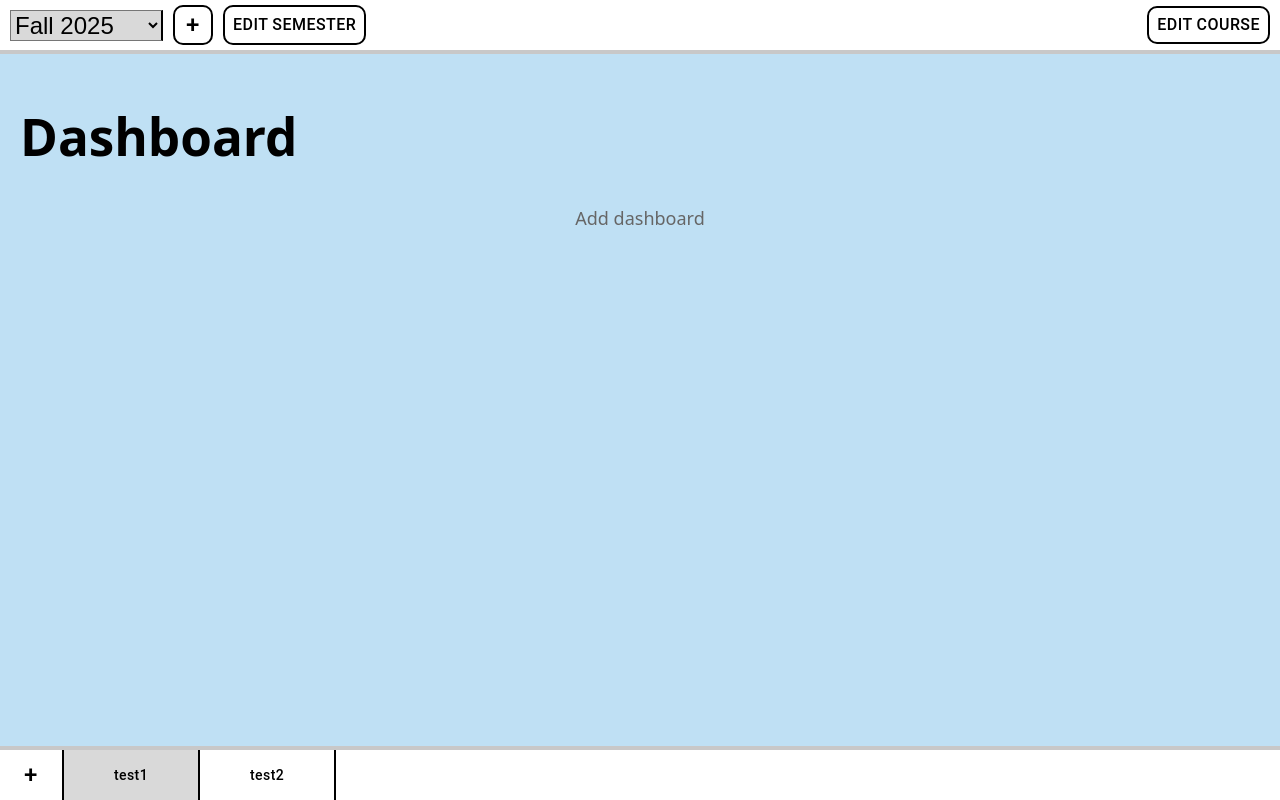
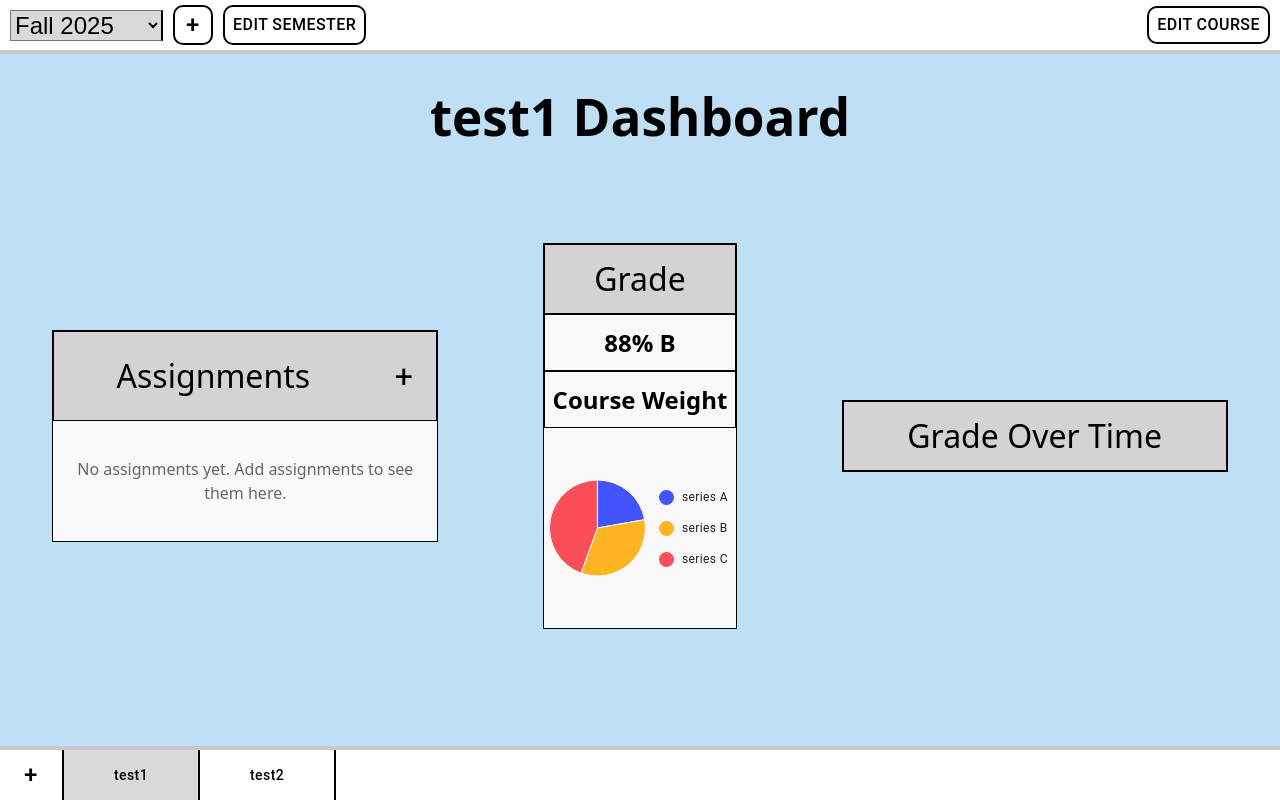
Before and after one commit to kn2117/CECS-448-Project-3-Team-3, a React (Vite) app: page / in a window 1280 px wide. Built offline with nearby package versions, Linux system fonts and the light colour scheme.

Commit message:
Finish Assignment and Pie Chart Layout

```diff
--- a/package.json
+++ b/package.json
@@ -14,7 +14,9 @@
     "@emotion/styled": "^11.14.1",
     "@mui/icons-material": "^7.3.5",
     "@mui/material": "^7.3.5",
+    "@mui/x-charts": "^8.20.0",
     "react": "^19.2.0",
+    "react-chartjs-2": "^5.3.1",
     "react-dom": "^19.2.0",
     "react-draggable": "^4.5.0"
   },
--- a/src/App.jsx
+++ b/src/App.jsx
@@ -46,11 +46,12 @@ function App() {
     }
   });
 
-  // Get semesters list from courseData
+  // Derive semesters list from courseData
   const [semesters, setSemesters] = useState({
     'Fall 2025': ['test1', 'test2'],
     'Spring 2025': ['test3', 'test4']
   });
+
 
   const [semester, setSemester] = useState('Fall 2025');
   const [course, setCourse] = useState('test1');
@@ -168,7 +169,6 @@ function App() {
       updated[semester] = [...updated[semester], courseName];
       return updated;
     });
-
     // Set as current course
     setSemester(semester);
     setCourse(courseName);
--- a/src/Dashboard.css
+++ b/src/Dashboard.css
@@ -1,7 +1,78 @@
-.dashboard {
-    padding: 20px;
+
+.dashboard h1 {
+    margin-bottom: 0px;
 }
 
-.dashboard h1 {
-    margin-bottom: 20px;
+.dashboard-header {
+    text-align: center;
+    font-weight: bold
 }
+
+.dashboard-container {
+  display: flex;
+  flex-direction: row;
+  justify-content: space-around;
+  align-items: center;
+  width: 100%;
+}
+.assignments, .grade-pie-chart, .grade-line-chart {
+    background-color: #f9f9f9;
+    margin-top: 5%;
+    border: 1px solid black;
+    width : 30%;
+    height: auto;
+}
+
+.grade-pie-chart{
+    width:15%
+}
+
+.assignments-header, .grade-pie-chart-header, .grade-line-chart-header {
+    display: flex;
+    text-align: center;
+    background-color: lightgrey;
+    align-items: center;
+    padding-top: 10px;
+    padding-bottom: 10px;
+    justify-content: space-between;
+    font-weight: normal;
+    margin: auto;
+    border: 1px solid black;
+    font-size: 2em;
+}
+
+.assignments-table {
+    max-height: 10%;
+    overflow-y: auto;
+    background-color: white;
+    margin-top: 0px;
+}
+
+table {
+    position: sticky;
+    width: 100%;
+    border-collapse: collapse;
+    border: 1px solid black
+}
+
+th, td {
+  padding: 10px;
+  border: 1px solid black;
+  text-align: center;
+  align-items: center;
+}
+
+.grade-pie-chart-header, .grade-line-chart-header {
+  justify-content: center;
+}
+
+.grade-pie-grades {
+    display: flex;
+    flex-direction: column;
+    align-items: center;
+    padding-top: 5%;
+    padding-bottom: 5%;
+    margin-top: 0px;
+    margin-bottom: 0px;
+    border: 1px solid black;
+}
--- a/src/Dashboard.jsx
+++ b/src/Dashboard.jsx
@@ -1,21 +1,119 @@
 import React from 'react';
 import './Dashboard.css';
+import { Button} from '@mui/material'
+import {
+  calculateWeightedGrade,
+  calculateUnweightedGrade,
+  convertToLetterGrade,
+  convertToGPA,
+  calculateOverallGPA,
+  recommendFocusByPotential,
+  recommendFocusByLowestGrade
+} from './gradeCalculator';
+import {PieChart} from '@mui/x-charts/PieChart';
+import { useState } from 'react';
 
-function Dashboard({ semester, courseData }) {
+
+function Dashboard({ semester, courseData, selectedCourseName }) {
     // Get courses for the current semester
     const coursesInSemester = Object.values(courseData).filter(
         course => course.semester === semester
     );
 
+     // Get the selected course data
+    const selectedCourseData = courseData[selectedCourseName] || coursesInSemester[0];
+
     return (
-        <div className="dashboard">
-            <h1>Dashboard</h1>
-            <p style={{ color: '#666', fontSize: '18px', textAlign: 'center', marginTop: '40px' }}>
-                Add dashboard
-            </p>
+        <div className="dashboard-root">
+            <h1 className="dashboard-header"> {selectedCourseData.name} Dashboard </h1>
+            <div className="dashboard-container">
+                <Assignments  courseAssignments={selectedCourseData.assignments}/>
+                <GradePieChart weights={selectedCourseData.categoryWeights} assignments={selectedCourseData.assignments} />
+                <GradeLineChart />
+            </div>
             {/* Dashboard */}
         </div>
     );
 }
 
+function Assignments({ courseAssignments }) {
+    return (
+        <div className = "assignments">
+            <h2 className = "assignments-header">
+                <div></div>
+                Assignments
+                <Button
+                style ={{ fontSize: '32px', color: 'black', borderRadius: 10, height: '75%', fontWeight: 'normal' }}>
+                    +
+                </Button>
+            </h2>
+            {courseAssignments && courseAssignments.length > 0 ? (
+                        <table className="assignments-table">
+                            <thead>
+                                <tr>
+                                    <th>Name</th>
+                                    <th>Category</th>
+                                    <th>Score</th>
+                                    <th>Percentage</th>
+                                    <th>Due Date</th>
+                                </tr>
+                            </thead>
+                            <tbody>
+                                {courseAssignments.map((assignment, index) => (
+                                    <tr key={index}>
+                                        <td>{assignment.name}</td>
+                                        <td>{assignment.category}</td>
+                                        <td>{assignment.score} / {assignment.maxScore}</td>
+                                        <td>{((assignment.score / assignment.maxScore) * 100).toFixed(2)}%</td>
+                                        <td>{assignment.dueDate}</td>
+                                    </tr>
+                                ))}
+                            </tbody>
+                        </table>
+                    ) : (
+                        <p style={{ textAlign: 'center', color: '#666', padding: '20px' }}>
+                            No assignments yet. Add assignments to see them here.
+                        </p>
+                    )}
+        </div>
+    );
+}
+
+function GradePieChart(weights, assignments, GPA, letterGra) {
+
+const MyPieChart = () => {
+  return (
+    <PieChart
+      series={[
+    {
+      data: [
+        { id: 0, value: 10, label: 'series A' },
+        { id: 1, value: 15, label: 'series B' },
+        { id: 2, value: 20, label: 'series C' },
+      ],
+    },
+  ]}
+      height={200}
+    />
+  );
+};
+
+    return (
+        <div className = "grade-pie-chart">
+            <h2 className = "grade-pie-chart-header">Grade</h2>
+            <h2 className = "grade-pie-grades"> 88% B </h2>
+            <h2 className = "grade-pie-grades"> Course Weight </h2>
+            <MyPieChart />
+        </div>
+    );
+}
+
+function GradeLineChart() {
+    return (
+        <div className = "grade-line-chart">
+            <h2 className = "grade-line-chart-header">Grade Over Time</h2>
+        </div>
+    );
+}
+
 export default Dashboard;
```
Also changed, not shown: 1 other file (tests, documents, lock files or other folders).
